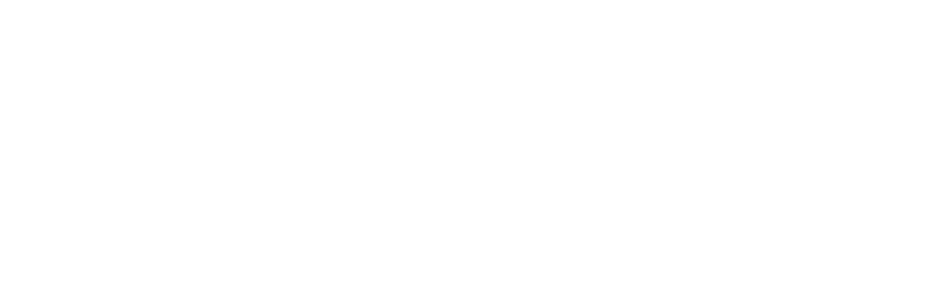
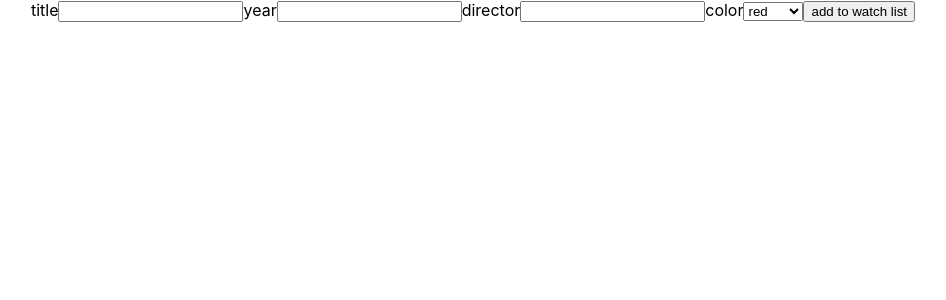
Before and after one commit to kashitamang/movie-list-maker, a React (Create React App) app: page / in a window 1280 px wide. Shown: the top 300 px of the page, without its empty margins (167-1113 px from the left). Built offline with nearby package versions, Linux system fonts and the light colour scheme.

Commit message:
gets movie to preview from form

```diff
--- a/src/App.js
+++ b/src/App.js
@@ -1,10 +1,59 @@
-import logo from './logo.svg';
+import { useState, useEffect } from 'react';
 import './App.css';
 
+//import movie, movieform, movielist
+import Movie from './Components/Movie.js';
+import MovieForm from './Components/MovieForm.js';
+import MovieList from './Components/MovieList.js';
+
+
 function App() {
+  //track state
+  const [movieTitle, setMovieTitle] = useState('');
+  const [movieYear, setMovieYear] = useState('');
+  const [movieDirector, setMovieDirector] = useState('');
+  const [movieColor, setMovieColor] = useState('');
+  const [allMovies, setAllMovies] = useState([]);
+  //filter state
+  const [filteredMovies, setFilteredMovies] = useState(allMovies);
+  const [filterMovie, setFilterMovie] = useState('');
+  //put use effect here
+
+  //functions
+
+  function handleSubmit(e) {
+    e.prevent.default();
+
+    const movie = {
+      title: movieTitle,
+      year: movieYear,
+      director: movieDirector,
+      color: movieColor,
+    };
+    const updatedMovies = [...allMovies, movie];
+
+    setAllMovies(updatedMovies);
+  }
+
   return (
     <div className="App">
-
+      <MovieForm
+        handleSubmit={handleSubmit}
+        movieTitle={movieTitle}
+        setMovieTitle={setMovieTitle}
+        movieYear={movieYear}
+        setMovieYear={setMovieYear}
+        movieDirector={movieDirector}
+        setMovieDirector={setMovieDirector}
+        movieColor={movieColor}
+        setMovieColor={setMovieColor}
+      />
+      <Movie
+        movieTitle={movieTitle}
+        movieYear={movieYear}
+        movieDirector={movieDirector}
+        movieColor={movieColor}
+      />
     </div>
   );
 }
--- /dev/null
+++ b/src/Components/Movie.js
@@ -0,0 +1,17 @@
+export default function Movie({
+  movieTitle,
+  movieYear,
+  movieDirector,
+  movieColor,
+//   handleDeleteMovie,
+}) {
+
+  return (
+    <div className="movie-preview" style={{ background: movieColor }}>
+      <h2>{movieTitle}</h2>
+      <p>{movieYear}</p>
+      <p>{movieDirector}</p>
+    </div>
+
+  );
+}
--- /dev/null
+++ b/src/Components/MovieForm.js
@@ -0,0 +1,47 @@
+import Movie from './Movie.js';
+
+export default function MovieForm({
+  handleSubmit,
+  movieTitle,
+  setMovieTitle,
+  movieYear,
+  setMovieYear,
+  movieDirector,
+  setMovieDirector,
+  movieColor,
+  setMovieColor,
+}) {
+  return (
+    <div className="form-and-preview">
+      <div className="movie-form">
+        <form onSubmit={handleSubmit}>
+          <label>
+                title
+            <input value={movieTitle}
+              onChange={(e) => setMovieTitle(e.target.value)}/>
+          </label>
+          <label>
+            year
+            <input value={movieYear}
+              onChange={(e) => setMovieYear(e.target.value)}/>
+          </label>
+          <label>
+            director
+            <input value={movieDirector}
+              onChange={(e) => setMovieDirector(e.target.value)}/>
+          </label>
+          <label>
+      color
+            <select value={movieColor} onChange={e => setMovieColor(e.target.value)}>
+              <option value="red">red</option>
+              <option value="blue">blue</option>
+              <option value="green">green</option>
+              <option value="yellow">yellow</option>
+            </select>
+          </label>
+          <button>add to watch list</button>
+        </form>
+      </div>
+    </div>
+  );
+}
```
Also changed, not shown: src/Components/MovieList.js (added).
